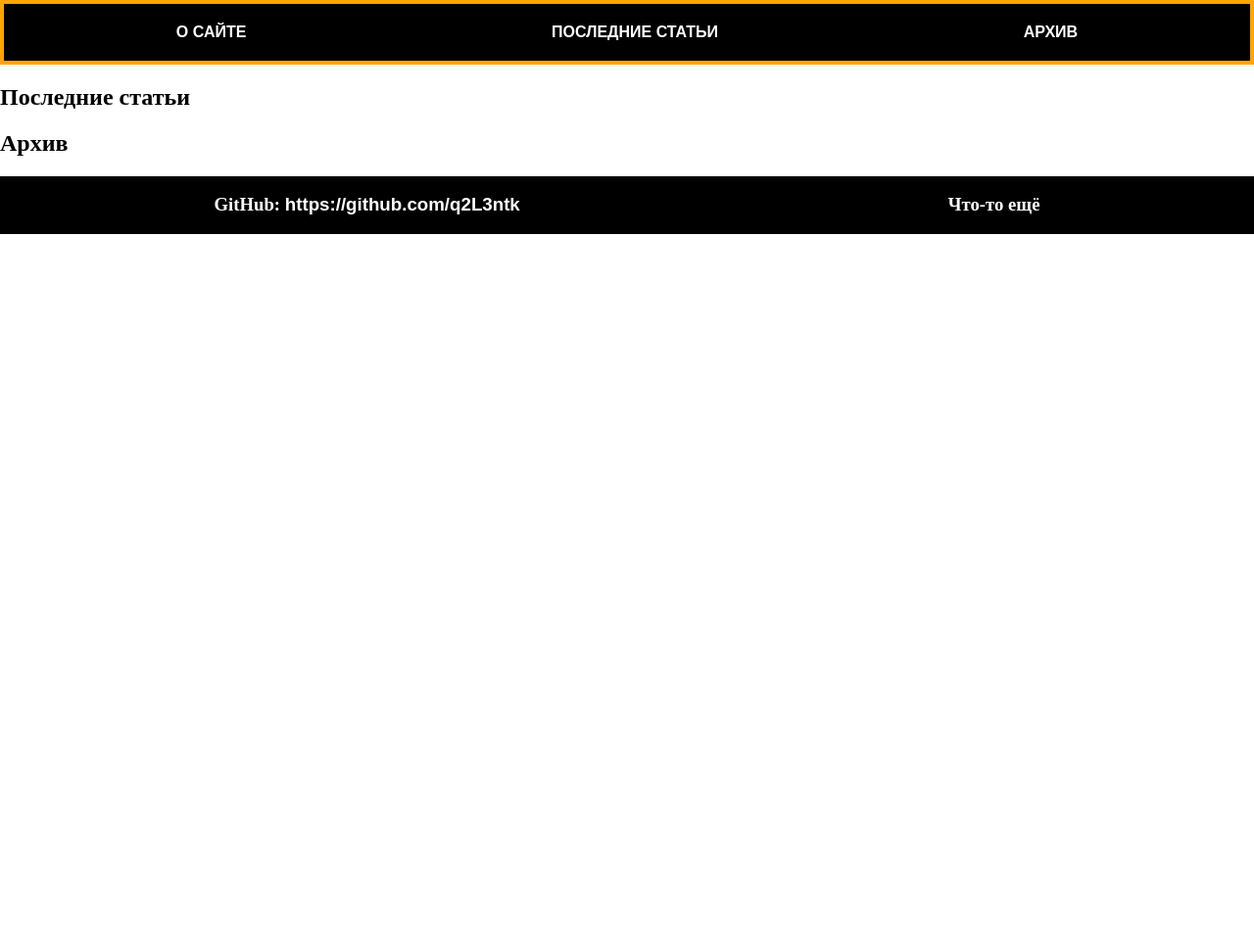
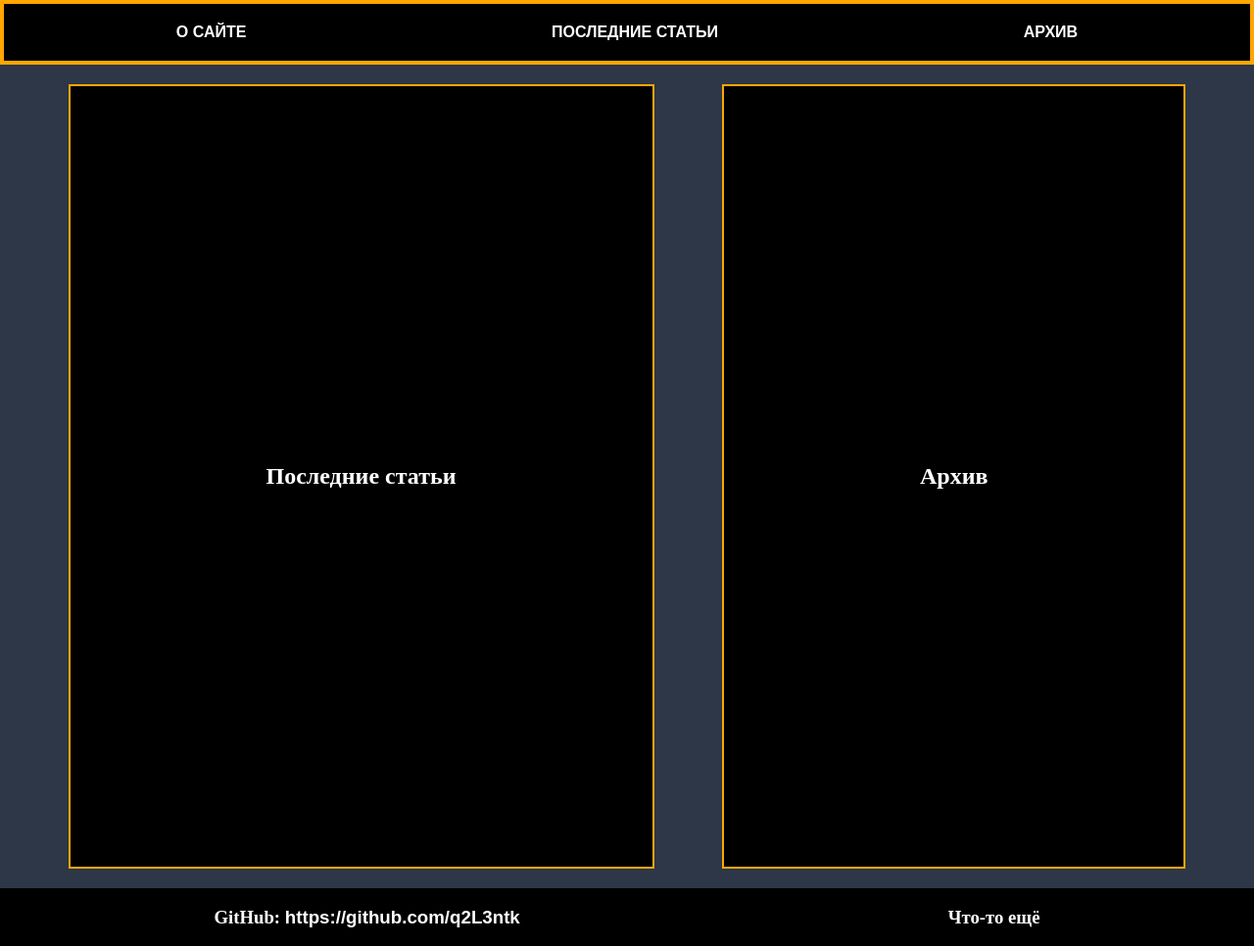
Before and after one commit to q2L3ntk/Blog, a Laravel app: page / in a window 1280 px wide. Shown: the whole page at 98% size. Before the commit the page ends 239 px from the top, so only its background shows below. Run offline with Laravel 10, Linux system fonts and the light colour scheme.

Commit message:
Some index page content

```diff
--- a/public/css/main.css
+++ b/public/css/main.css
@@ -1,3 +1,23 @@
 @import "header.css";
 @import "footer.css";
 @import "page.css";
+
+.main-container {
+    display: flex;
+    justify-content: space-evenly;
+}
+
+.main-wrapper {
+    margin-top: 20px;
+    margin-bottom: 20px;
+    padding-top: 365px;
+    padding-bottom: 365px;
+    padding-inline: 200px;
+    background-color: black;
+    border: 2px solid #ffa600;
+
+}
+
+h2 {
+    color: white;
+}
--- a/public/css/page.css
+++ b/public/css/page.css
@@ -1,3 +1,4 @@
 body {
     margin: 0;
+    background-color: #2d3748;
 }
--- a/resources/views/templates/main.blade.php
+++ b/resources/views/templates/main.blade.php
@@ -1,10 +1,10 @@
 <main>
     <div class="main-container">
-        <div class="main-wrapper-left">
+        <div class="main-wrapper">
             <h2>Последние статьи</h2>
             <div class="last-articles"></div>
         </div>
-        <div class="main-wrapper-right">
+        <div class="main-wrapper">
             <h2>Архив</h2>
             <div class="all-articles"></div>
         </div>
```
